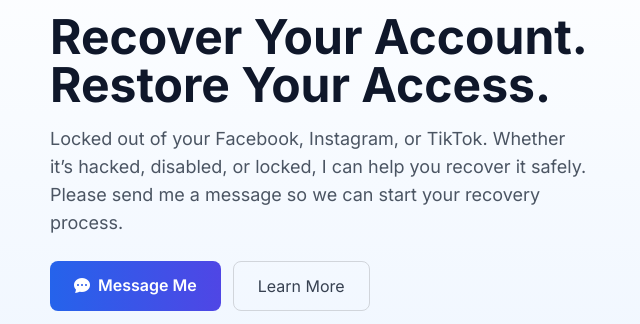
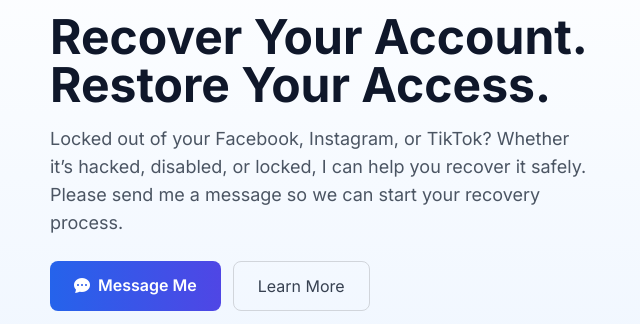
Before and after one commit to itech-ray/socialmedia-account-recovery, a plain HTML site: page index.html in a window 1280 px wide. Shown: the part 110-434 px from the top of the page, 30-670 px from the left. Drawn offline with nearby package versions, Linux system fonts and the light colour scheme.

Commit message:
Update index.html

```diff
--- a/index.html
+++ b/index.html
@@ -66,7 +66,7 @@
           Recover Your Account. <br> Restore Your Access.
         </h1>
         <p class="text-gray-600 mb-6 text-lg">
-          Locked out of your Facebook, Instagram, or TikTok. Whether it’s hacked, disabled, or locked, I can help you recover it safely. Please send me a message so we can start your recovery process.
+          Locked out of your Facebook, Instagram, or TikTok? Whether it’s hacked, disabled, or locked, I can help you recover it safely. Please send me a message so we can start your recovery process.
         </p>
         <div class="flex flex-wrap gap-3">
           <a href="https://m.me/itech.ray"
```
